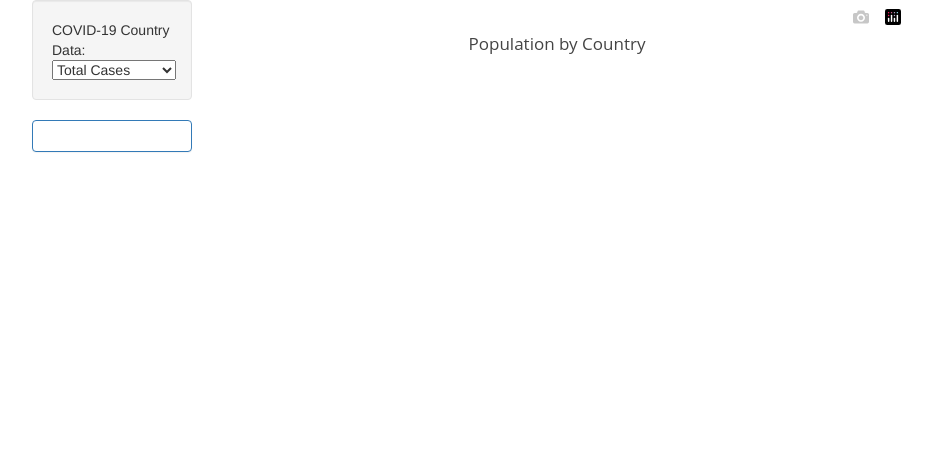
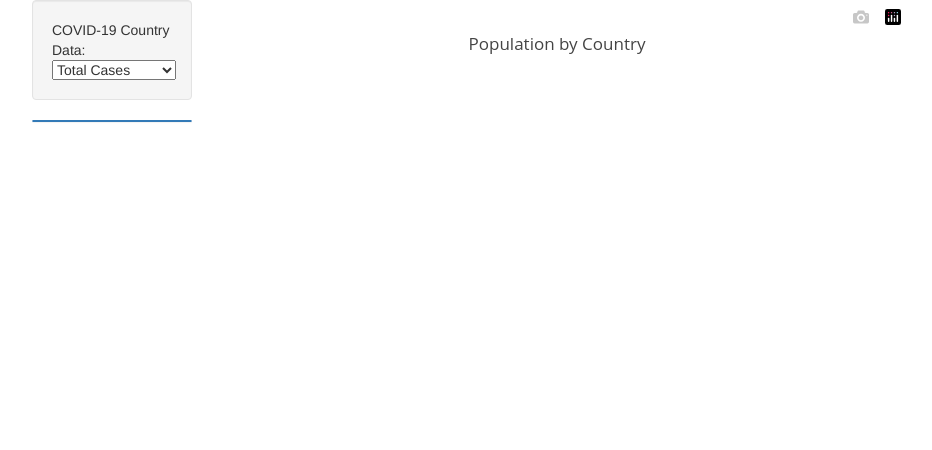
Before and after one commit to BunmiOlakanmi/Project_3_COVID, a Flask app: page / in a window 1280 px wide. Shown: the part 356-806 px from the top of the page, without its empty margins (53-985 px from the left). Run offline with Flask 2, Linux system fonts and the light colour scheme; data that the repository does not hold is empty; some libraries are stand-ins or nearby versions.

Commit message:
Update index.html

```diff
--- a/ActualApp/templates/index.html
+++ b/ActualApp/templates/index.html
@@ -43,7 +43,7 @@
               <!--<div class="panel-heading">
                 <h3 class="panel-title">COVID-19 Country Data</h3>
               </div>-->
-              <div id="data-type" class="panel-body"></div>
+              <!--<div id="data-type" class="panel-body"></div>-->
             </div>
           </div>
           <div class="row">
```
